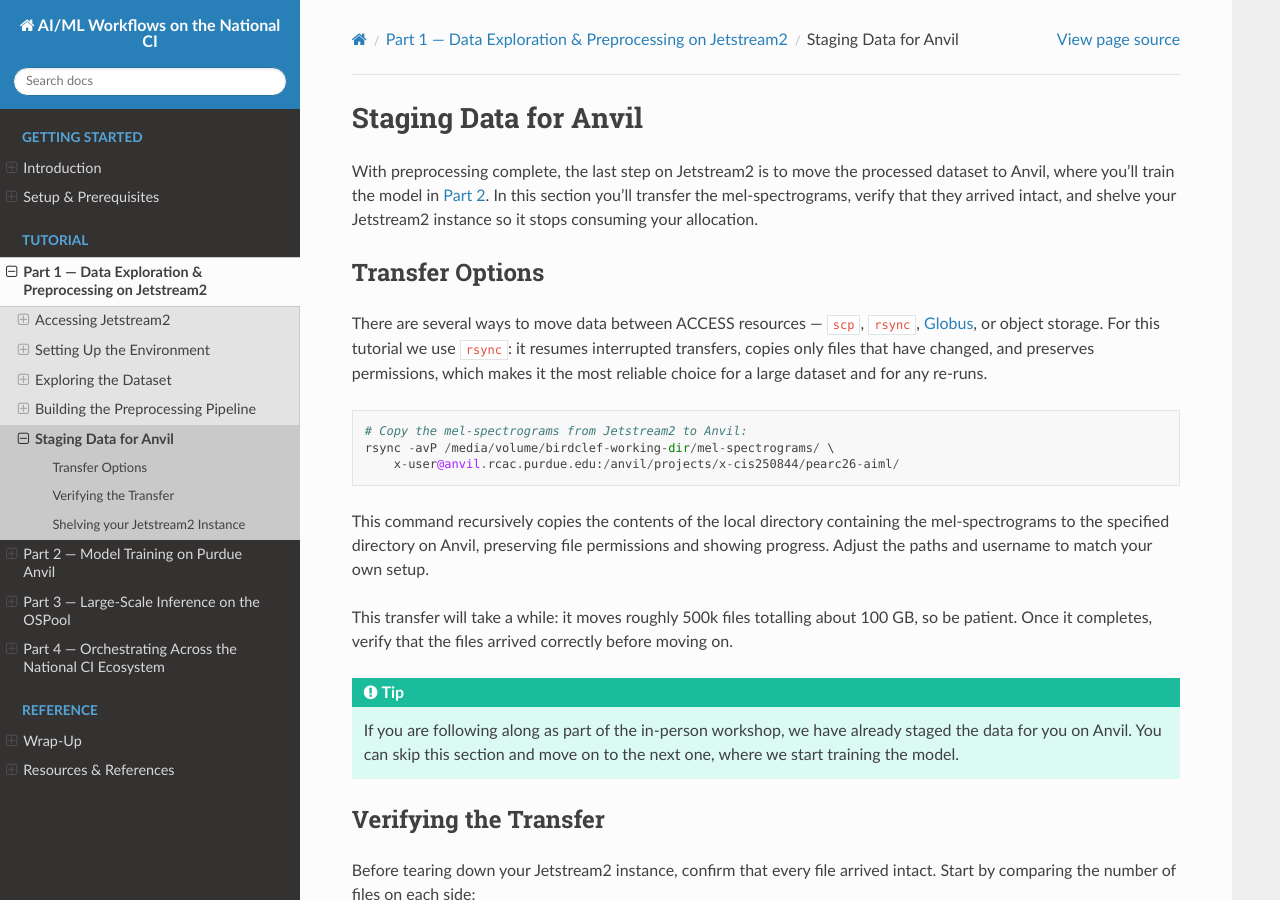
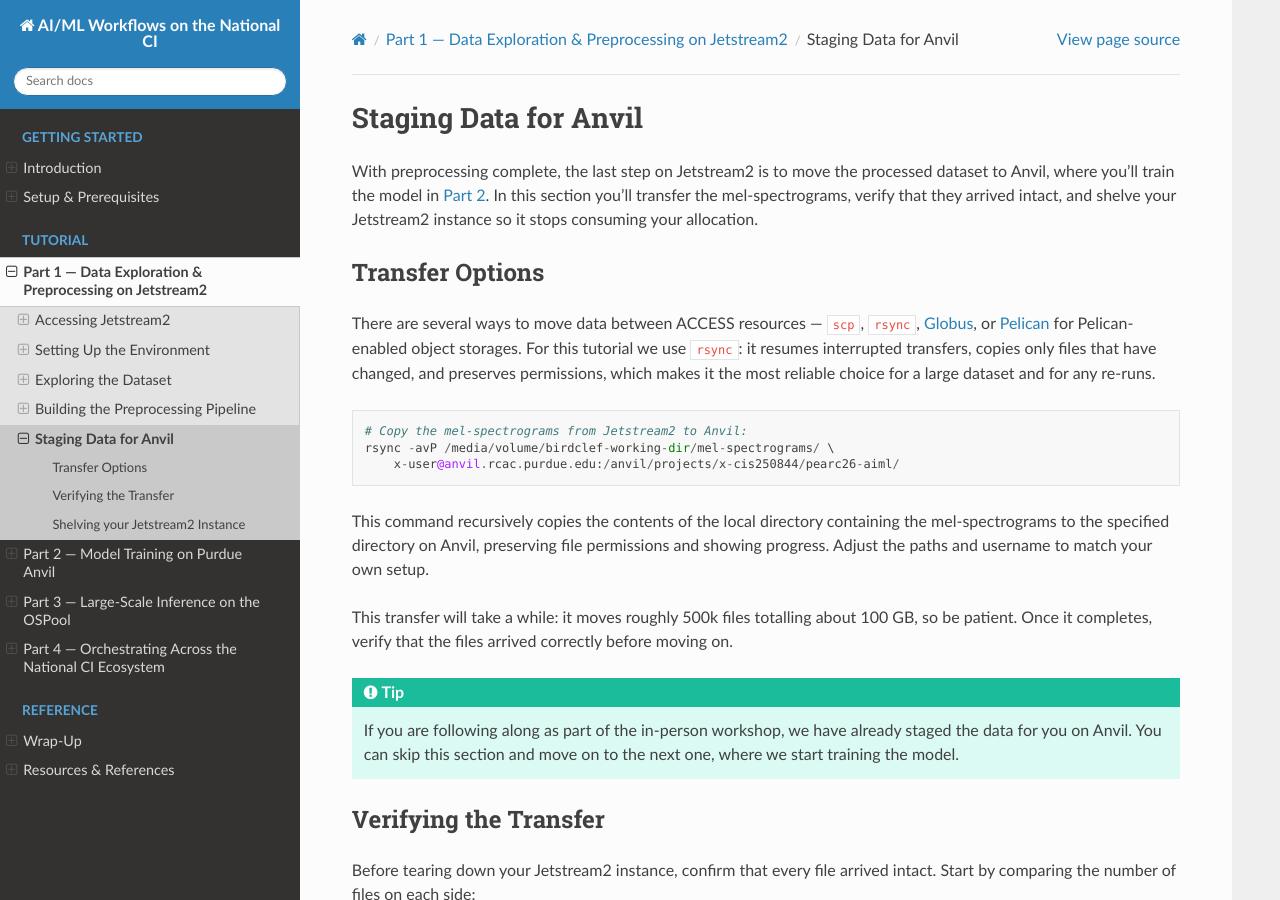
Before and after one commit to dmora127/PEARC26-AIML-on-National-CI, a Sphinx documentation site: the page built from docs/source/part1-jetstream2/staging-data.rst, in a window 1280 px wide and 900 px high. Built offline with Sphinx 7.4.7 and the Read the Docs theme 3.1.0, drawn with Linux system fonts in a browser that asks for light colours.

Commit message:
draft of staging-data.rst for js2

```diff
--- a/docs/source/part1-jetstream2/staging-data.rst
+++ b/docs/source/part1-jetstream2/staging-data.rst
@@ -11,7 +11,7 @@
 ----------------
 
 There are several ways to move data between ACCESS resources — ``scp``,
-``rsync``, `Globus <https://www.globus.org/>`_, or object storage. For this
+``rsync``, `Globus <https://www.globus.org/>`_, or `Pelican <http://pelicanplatform.org/>`_ for Pelican-enabled object storages. For this
 tutorial we use ``rsync``: it resumes interrupted transfers, copies only files
 that have changed, and preserves permissions, which makes it the most reliable
 choice for a large dataset and for any re-runs.
```
